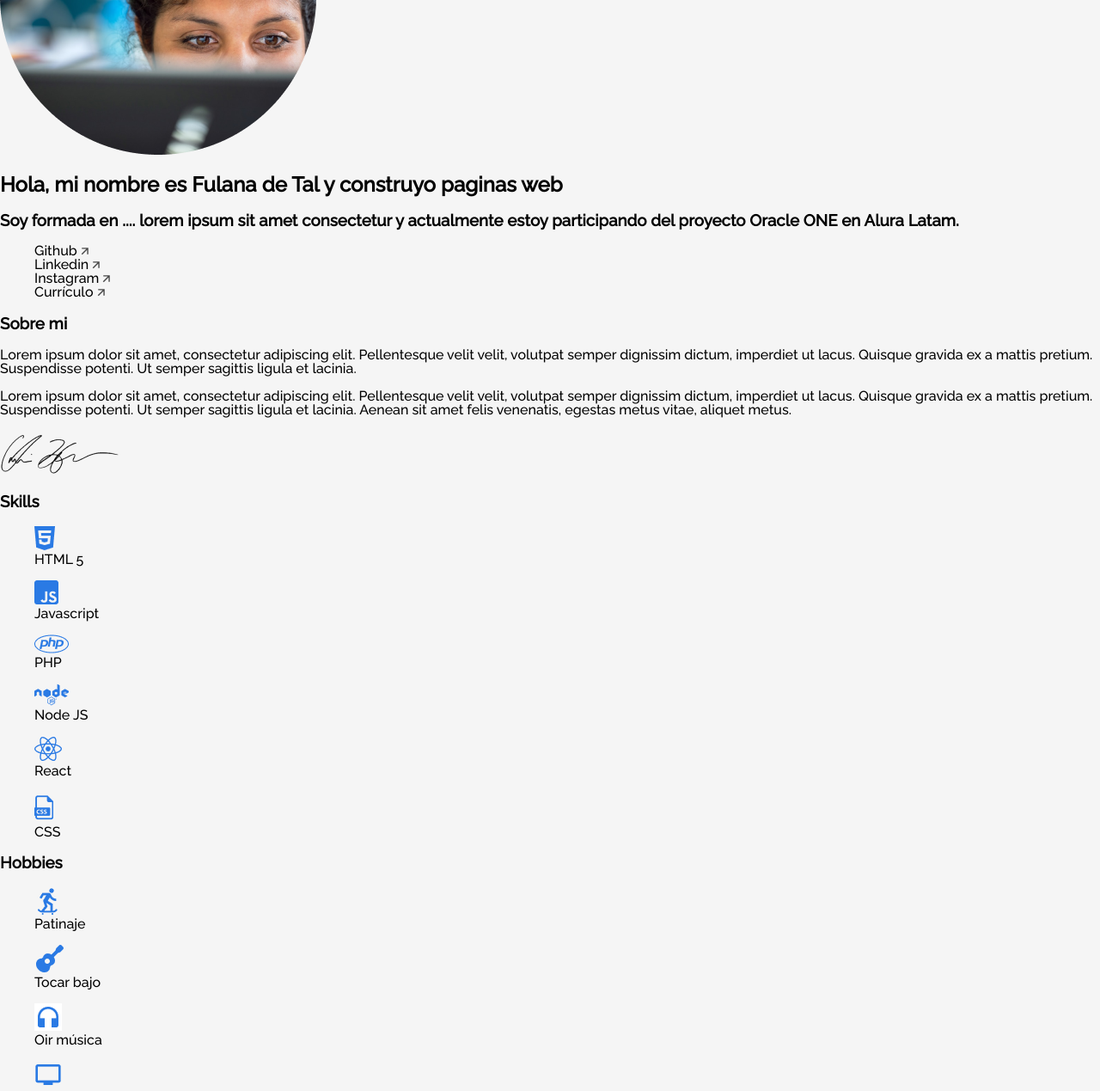
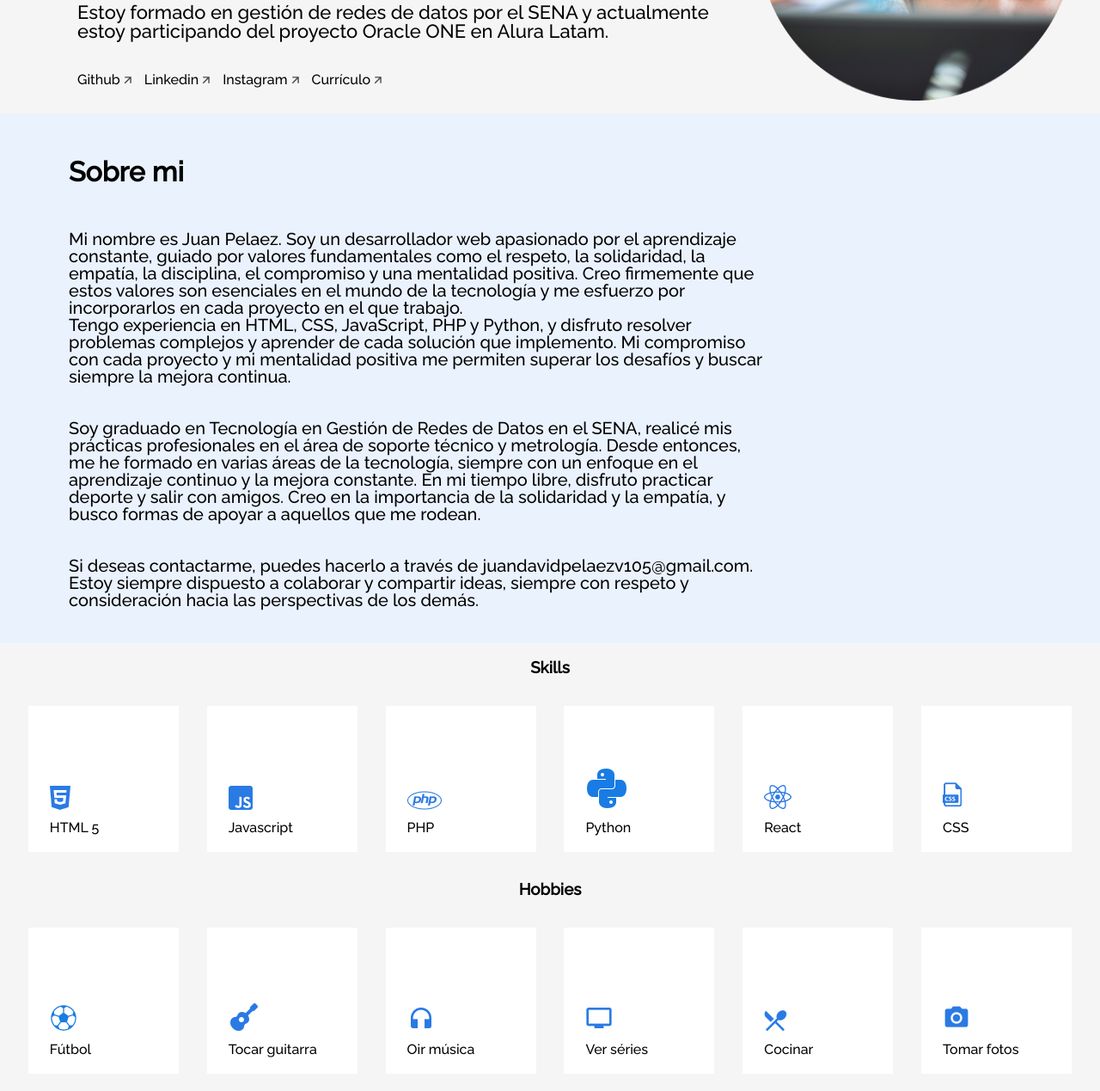
Before and after one commit to Juan-DavidP/Portafolio_Alura, a plain HTML site: page index.html in a window 1280 px wide. Shown: the part 397-1666 px from the top of the page at 86% size. Drawn offline with Linux system fonts and the light colour scheme.

Commit message:
Sobre mi, ajuste de skills y hobbies

```diff
--- a/index.html
+++ b/index.html
@@ -1,5 +1,6 @@
 <!DOCTYPE html>
 <html lang="es">
+
 <head>
     <meta charset="UTF-8">
     <meta http-equiv="X-UA-Compatible" content="IE=edge">
@@ -12,6 +13,7 @@
     <link href="https://fonts.googleapis.com/css2?family=Raleway:wght@500&display=swap" rel="stylesheet">
     <title> Mi Portafolio</title>
 </head>
+
 <body>
     <!-- Sección del Menú  -->
     <div class="tudo">
@@ -29,7 +31,7 @@
                     <li class="menu__list__item"><a href="#xp">Proyectos</a></li>
                     <li class="menu__list__item"><a href="#contacto">Contacto@fulana.com</a></li>
                 </ul>
-            <li class="menu__list__item__contato"><a href="#contacto">contacto@fulana.com</a></li>
+                <!-- <li class="menu__list__item__contato"><a href="#contacto">contacto@fulana.com</a></li> -->
             </nav>
         </section>
 
@@ -38,8 +40,9 @@
             <div class="title__div">
                 <img class="title__profile" src="assets\profile.png">
                 <div class="title__container">
-                <h2 class="title__bio">Hola, mi nombre es Fulana de Tal y construyo paginas web</h2>
-                <h3 class="title__subsection">Soy formada en .... lorem ipsum sit amet consectetur y actualmente estoy participando del proyecto Oracle ONE en Alura Latam.</h3>
+                    <h2 class="title__bio">Hola, mi nombre es Juan David Pelaez Vila y construyo paginas web</h2>
+                    <h3 class="title__subsection">Estoy formado en gestión de redes de datos por el SENA y actualmente
+                        estoy participando del proyecto Oracle ONE en Alura Latam.</h3>
                     <ul class="title__network">
                         <!-- Pon los enlaces de tus redes sociales favoritas -->
                         <li class="title__network__item"><a href="">Github <img src="assets\arrow.png"> </a></li>
@@ -55,10 +58,32 @@
         <section class="about" id="sobre-mi">
             <div class="about__container">
                 <h3 class="about__title">Sobre mi</h3>
-            <p class="about__paragraph">Lorem ipsum dolor sit amet, consectetur adipiscing elit. Pellentesque velit velit, volutpat semper dignissim dictum, imperdiet ut lacus. Quisque gravida ex a mattis pretium. Suspendisse potenti. Ut semper sagittis ligula et lacinia.  </p>
-            <p class="about__paragraph">Lorem ipsum dolor sit amet, consectetur adipiscing elit. Pellentesque velit velit, volutpat semper dignissim dictum, imperdiet ut lacus. Quisque gravida ex a mattis pretium. Suspendisse potenti. Ut semper sagittis ligula et lacinia. Aenean sit amet felis venenatis, egestas metus vitae, aliquet metus.</p>
+                <p class="about__paragraph">Mi nombre es Juan Pelaez. Soy un desarrollador web apasionado por el
+                    aprendizaje constante, guiado por valores fundamentales como el respeto, la solidaridad, la empatía,
+                    la disciplina, el compromiso y una mentalidad positiva. Creo firmemente que estos valores son
+                    esenciales en el mundo de la tecnología y me esfuerzo por incorporarlos en cada proyecto en el que
+                    trabajo. <br>
+
+                    Tengo experiencia en HTML, CSS, JavaScript, PHP y Python, y disfruto resolver problemas complejos y
+                    aprender de cada solución que implemento. Mi compromiso con cada proyecto y mi mentalidad
+                    positiva me permiten superar los desafíos y buscar siempre la mejora continua.
+                </p>
+                <p class="about__paragraph">
+                    Soy graduado en Tecnología en Gestión de Redes de Datos en el SENA, realicé mis prácticas
+                    profesionales en el área de soporte técnico y metrología. Desde entonces, me he formado en varias
+                    áreas de la tecnología, siempre con un enfoque en el aprendizaje continuo y la mejora constante.
+                    En mi tiempo libre, disfruto practicar deporte y salir con amigos. Creo en la importancia de la
+                    solidaridad y la empatía, y busco formas de apoyar a aquellos que me
+                    rodean.
+                </p>
+                <p class="about__paragraph">
+                    Si deseas contactarme, puedes hacerlo a través de juandavidpelaezv105@gmail.com.
+                    <br>
+                    Estoy siempre dispuesto a colaborar y compartir ideas, siempre con respeto y consideración hacia las
+                    perspectivas de los demás.
+                </p>
                 <!-- Si quieres, pon tú firma acá! -->
-            <img src="assets\signature.png">
+                <!-- <img src="assets\signature.png"> -->
             </div>
         </section>
 
@@ -89,8 +114,8 @@
 
                 <div class="skills__box">
                     <ul>
-                        <li class="skills__img"><img src="assets\nodejs_icon.png" alt=""></li>
-                        <li class="skills__name">Node JS</li>
+                        <li class="skills__img python"><img src="assets/python_icon.png" alt=""></li>
+                        <li class="skills__name">Python</li>
                     </ul>
                 </div>
 
@@ -107,6 +132,12 @@
                         <li class="skills__name">CSS</li>
                     </ul>
                 </div>
+                <!-- <div class="skills__box">
+                    <ul>
+                        <li class="skills__img"> <img src="assets/java_icon.png" alt=""> </li>
+                        <li class="skills__name">Java</li>
+                    </ul>
+                </div> -->
             </div>
         </section>
 
@@ -116,15 +147,15 @@
             <div class="hobbies__line">
                 <div class="hobbies__box">
                     <ul>
-                        <li class="hobbies__img"><img src="assets\skate_icon.png"></li>
-                        <li class="hobbies__name"> Patinaje</li>
+                        <li class="hobbies__img"><img src="assets/soccer_icon.png"></li>
+                        <li class="hobbies__name"> Fútbol</li>
                     </ul>
                 </div>
 
                 <div class="hobbies__box">
                     <ul>
                         <li class="hobbies__img"> <img src="assets\guitar_icon.png" alt=""></li>
-                        <li class="hobbies__name">Tocar bajo</li>
+                        <li class="hobbies__name">Tocar guitarra</li>
                     </ul>
                 </div>
 
@@ -160,30 +191,42 @@
 
         <!-- Sección de Formación académica -->
         <section class="academic" id="formacion">
-        <h2 class="academic__title" >Formación académica</h2>
+            <h2 class="academic__title">Formación académica</h2>
             <div class="academic__courses">
                 <div class="academic__courses__box">
                     <ul class="academic__courses__list">
                         <!-- Pon el logotipo de la institución de formación -->
                         <li class="academic__courses__item__img"><img src="assets\ufpr_logo.png"></li>
-                    <li class="academic__courses__item__title"><h4>Análisis de datos</h4></li>
-                    <li class="academic__courses__item__subtitle"><p>2018 - UFPR</p></li>
+                        <li class="academic__courses__item__title">
+                            <h4>Análisis de datos</h4>
+                        </li>
+                        <li class="academic__courses__item__subtitle">
+                            <p>2018 - UFPR</p>
+                        </li>
                     </ul>
                 </div>
                 <div class="academic__courses__box">
                     <ul class="academic__courses__list">
                         <!--Pon el logotipo de la institución de formación -->
                         <li class="academic__courses__item__img"><img src="assets\alura_logo.png"></li>
-                    <li class="academic__courses__item__title"><h4>Formación en UX Design</h4></li>
-                    <li class="academic__courses__item__subtitle"><p>2019 - Alura</p></li>
+                        <li class="academic__courses__item__title">
+                            <h4>Formación en UX Design</h4>
+                        </li>
+                        <li class="academic__courses__item__subtitle">
+                            <p>2019 - Alura</p>
+                        </li>
                     </ul>
                 </div>
                 <div class="academic__courses__box">
                     <ul class="academic__courses__list">
                         <!-- Pon el logotipo de la institución de formación -->
                         <li class="academic__courses__item__img"><img src="assets\ufrj_logo.png"></li>
-                    <li class="academic__courses__item__title"><h4>Posgrado en diseño</h4></li>
-                    <li class="academic__courses__item__subtitle"><p>En curso - UFRJ</p></li>
+                        <li class="academic__courses__item__title">
+                            <h4>Posgrado en diseño</h4>
+                        </li>
+                        <li class="academic__courses__item__subtitle">
+                            <p>En curso - UFRJ</p>
+                        </li>
                     </ul>
                 </div>
             </div>
@@ -191,17 +234,19 @@
 
         <!-- Sección de Experiencia Profesional/Proyectos-->
         <section class="experience" id="xp">
-        <h2 class="experience__section__title" >Experiencia Profissional</h2>
+            <h2 class="experience__section__title">Experiencia Profissional</h2>
             <div class="experiencie__box">
                 <!-- Pon el logotipo/captura de pantalla de tu proyecto -->
                 <img class="experience__img" src="assets\decod_print.png">
-            <div class="experience__info"
-                <h2 class="experience__title">Encriptador de texto</h2>
+                <div class="experience__info" <h2 class="experience__title">Encriptador de texto</h2>
                     <h3 class="experience__text">Challenge Alura Codificador </h3>
                     <div class="experience__description">
                         <!-- Pon el enlace del proyecto en Github o GithubPages -->
-                            <span class="experience__repo"><a href="https://github.com/alura-challenges/challenge-one-encriptador-latam"><button class="experiencia__botao--repo">Repositório</button></a></span>
-                            <span class="experience__demo"><a href=""><button class="experience__botao--demo">Ver demo</button></a></span>
+                        <span class="experience__repo"><a
+                                href="https://github.com/alura-challenges/challenge-one-encriptador-latam"><button
+                                    class="experiencia__botao--repo">Repositório</button></a></span>
+                        <span class="experience__demo"><a href=""><button class="experience__botao--demo">Ver
+                                    demo</button></a></span>
                     </div>
                 </div>
             </div>
@@ -209,13 +254,15 @@
             <div class="experiencie__box">
                 <!-- Pon el logotipo/captura de pantalla de tu proyecto -->
                 <img class="experience__img" src="assets\forca_print.png">
-            <div class="experience__info"
-                <h2 class="experience__title">Juego creado con HTML y JavaScript</h2>
+                <div class="experience__info" <h2 class="experience__title">Juego creado con HTML y JavaScript</h2>
                     <h3 class="experience__text">Challenge Oracle </h3>
                     <div class="experience__description">
                         <!-- Pon el enlace del proyecto en Github o GithubPages -->
-                            <span class="experience__repo"><a href="https://github.com/alura-challenges/challenge-one-juego-ahorcado"><button class="experiencia__botao--repo">Repositório</button></a></span>
-                            <span class="experience__demo"><a href=""><button class="experience__botao--demo">Ver demo</button></a></span>
+                        <span class="experience__repo"><a
+                                href="https://github.com/alura-challenges/challenge-one-juego-ahorcado"><button
+                                    class="experiencia__botao--repo">Repositório</button></a></span>
+                        <span class="experience__demo"><a href=""><button class="experience__botao--demo">Ver
+                                    demo</button></a></span>
                     </div>
                 </div>
             </div>
@@ -223,45 +270,52 @@
             <div class="experience__box">
                 <!-- Pon el logotipo/captura de pantalla de tu proyecto -->
                 <img class="experience__img" src="assets\secretcode_print.png">
-            <div class="experience__info-container"
-                <h2 class="experience__title">Encriptador de texto</h2>
+                <div class="experience__info-container" <h2 class="experience__title">Encriptador de texto</h2>
                     <h3 class="experience__text">Challenge Oracle </h3>
                     <div class="experience__description">
                         <!-- Pon el enlace del proyecto en Github o GithubPages -->
-                            <span class="experience__repo"><a href="https://github.com/alura-challenges/challenge-one-encriptador-latam"><button class="experiencia__botao--repo">Repositório</button></a></span>
-                            <span class="experience__demo"><a href=""><button class="experience__botao--demo">Ver demo</button></a></span>
+                        <span class="experience__repo"><a
+                                href="https://github.com/alura-challenges/challenge-one-encriptador-latam"><button
+                                    class="experiencia__botao--repo">Repositório</button></a></span>
+                        <span class="experience__demo"><a href=""><button class="experience__botao--demo">Ver
+                                    demo</button></a></span>
                     </div>
                 </div>
             </div>
 
             <div class="experience__box">
                 <img class="experience__img" src="assets\forca2_print.png">
-            <div class="experience__info-container"
-            <h2 class="experience__title">Juego creado con HTML, CSS y JavaScript</h2>
+                <div class="experience__info-container" <h2 class="experience__title">Juego creado con HTML, CSS y
+                    JavaScript</h2>
                     <h3 class="experience__text">Challenge Oracle </h3>
                     <div class="experience__description">
                         <!-- Pon el enlace del proyecto en Github o GithubPages -->
-                            <span class="experience__repo"><a href="https://github.com/alura-challenges/challenge-one-juego-ahorcado"><button class="experiencia__botao--repo">Repositório</button></a></span>
-                            <span class="experience__demo"><a href=""><button class="experience__botao--demo">Ver demo</button></a></span>
+                        <span class="experience__repo"><a
+                                href="https://github.com/alura-challenges/challenge-one-juego-ahorcado"><button
+                                    class="experiencia__botao--repo">Repositório</button></a></span>
+                        <span class="experience__demo"><a href=""><button class="experience__botao--demo">Ver
+                                    demo</button></a></span>
                     </div>
                 </div>
             </div>
 
             <!-- Sección de Contacto -->
             <section class="formcontato" id="contacto">
-            <div  class="formcontato__contacto">
+                <div class="formcontato__contacto">
                     <div class="formcontato--esquerda">
                         <img class="formcontato__img" src="assets\contact_image.png">
                     </div>
                     <div class="formcontato__text">
                         <h2 class="formcontato__title">Contacto</h2>
                         <h3 class="formcontato__subtext">¿Quieres contactarme?</h3>
-                    <h3 class="formcontato__subtext">Complete el siguiente formulario y me pondré en contacto con usted lo antes posible. </h3>
+                        <h3 class="formcontato__subtext">Complete el siguiente formulario y me pondré en contacto con
+                            usted lo antes posible. </h3>
                         <form class="formcontato__form" name="form">
                             <input class="formcontato__input" type="text" name="nombre" placeholder="Nombre">
                             <input class="formcontato__input" type="email" name="email" placeholder="E-mail">
                             <input class="formcontato__input" type="text" name="asunto" placeholder="Assunto">
-                        <textarea class="formcontato__textarea" rows="5" cols="40" id="mensagem" name="mensaje" placeholder="Mensaje"></textarea>
+                            <textarea class="formcontato__textarea" rows="5" cols="40" id="mensagem" name="mensaje"
+                                placeholder="Mensaje"></textarea>
                             <button type="submit" class="formcontato__botao">Enviar mensaje</button>
                         </form>
                     </div>
@@ -279,4 +333,5 @@
     <!-- Script del documento JavaScript -->
     <script src="validacion.js"></script>
 </body>
+
 </html>
--- a/style.css
+++ b/style.css
@@ -4,7 +4,7 @@ en las secciones señaladas */
 /*Já deixaremos o básico de reset de estilos. Caso queira adicionar mais informações
 coloque nas sessões indicadas*/
 
-:root{
+:root {
     /* Inserta la variable de los otros colores inspeccionando el exemplo de figma */
     /*Se esforce para trabalhar com variáveis, é uma dica profissional valiosa*/
     --cor-de-fundo: #F5F5F5;
@@ -13,16 +13,20 @@ coloque nas sessões indicadas*/
 
 body {
     box-sizing: border-box;
-    background-color: var(--cor-de-fundo) ;
+    background-color: var(--cor-de-fundo);
     font-family: 'Raleway';
     margin: 0;
     padding: 0;
     line-height: 1;
 }
-ol, ul,li {
+
+ol,
+ul,
+li {
     list-style: none;
 }
-a{
+
+a {
     text-decoration: none;
     color: var(--cor-de-link);
 }
@@ -41,51 +45,191 @@ https://en.bem.info/methodology/quick-start/*/
 
 /*Sección Menu*/
 
-section.menu{
+section.menu {
+    display: flex;
+    align-items: flex-start;
+    justify-content: space-between;
+}
+
+.menu__header {
+    display: inline-flex;
+    align-items: center;
+    margin-left: 90px;
+}
+
+.menu__header img {
+    margin-right: 10px;
+}
+
+.menu__list {
+    display: flex;
+    gap: 25px;
+}
+
+.menu__list li:nth-child(6) {
+    font-weight: bolder;
+    margin-right: 50px;
+}
+
+
+/*Sección Title*/
+
+section.title {
+    display: flex;
+    justify-content: space-around;
+}
+
+.title__div {
+    display: flex;
+    flex-direction: row-reverse;
+    justify-content: space-around;
+    margin: 80px 30px 15px 90px;
+}
+
+.title__container {
+    display: flex;
+    flex-direction: column;
+    justify-content: flex-end;
+}
+
+.title__bio {
+    font-size: 52px;
+    font-weight: bold;
+}
+
+h3.title__subsection {
+    font-size: 22px;
+    font-weight: lighter;
+}
+
+.title__network {
+    display: flex;
+    flex-direction: row;
+    gap: 15px;
+    padding-left: 0;
 
 }
 
-/*Sección Title*/
-
-section.title{
-
-}
 
 /*Sección About*/
 
-section.about{
+section.about {
+    width: 100%;
+    background-color: #EAF2FD;
+    display: flex;
+}
 
+.about__container {
+    display: flex;
+    flex-direction: column;
+    justify-content: space-around;
+    align-items: flex-start;
+    margin: 20px 90px 20px 80px;
+    padding-right: 300px;
 }
+
+.about__title {
+    font-size: 32px;
+    font-weight: bold;
+}
+
+.about__paragraph {
+    font-size: 20px;
+    font-weight: lighter;
+}
+
+/*Sección Skills */
+
+section.skills {
+    display: flex;
+    flex-direction: column;
+}
+
+.skills__title {
+    display: flex;
+    justify-content: center;
+}
+
+.skills__line {
+    display: flex;
+    justify-content: space-evenly;
+    align-items: center;
+    overflow-x: auto;
+}
+
+.skills__box ul {
+    display: flex;
+    flex-direction: column;
+    justify-content: flex-end;
+    align-items: flex-start;
+    background-color: #FFFFFF;
+    width: 150px;
+    height: 170px;
+    padding-left: 25px;
+}
+
+.skills__img {
+    margin-bottom: 10px;
+}
+
+.skills__name {
+    padding-bottom: 20px;
+}
+
 
 /*Sección Hobbies*/
 
-section.hobbies{
+section.hobbies {
+    display: flex;
+    flex-direction: column;
+}
 
+.hobbies__title {
+    display: flex;
+    justify-content: center;
+}
+
+.hobbies__line {
+    display: flex;
+    justify-content: space-evenly;
+    align-items: center;
+}
+
+.hobbies__box ul {
+    display: flex;
+    flex-direction: column;
+    justify-content: flex-end;
+    align-items: flex-start;
+    background-color: #FFFFFF;
+    width: 150px;
+    height: 170px;
+    padding-left: 25px;
+    /* 44, 124, 228 RGB iconos */
+}
+
+.hobbies__img {
+    margin-bottom: 10px;
+}
+
+.hobbies__name {
+    padding-bottom: 20px;
 }
 
 /* Experiencia Académica*/
 
-section.academic{
-
-}
+section.academic {}
 
 /* experiencia*/
 
-section.experience{
-
-}
+section.experience {}
 
 /*Contacto*/
 
-section.formcontato{
-
-}
+section.formcontato {}
 
 /*footeer*/
 
-section.footer{
-
-}
+section.footer {}
 
 /* Vamos a desafiarnos trabajando con responsividad?
 Utiliza las referencias de los breakpoints @media abajo */
```
Also changed, not shown: assets/java_icon.png (added), assets/python_icon.png (added), assets/soccer_icon.png (added). Lines whose indentation alone changed are shown as unchanged.
